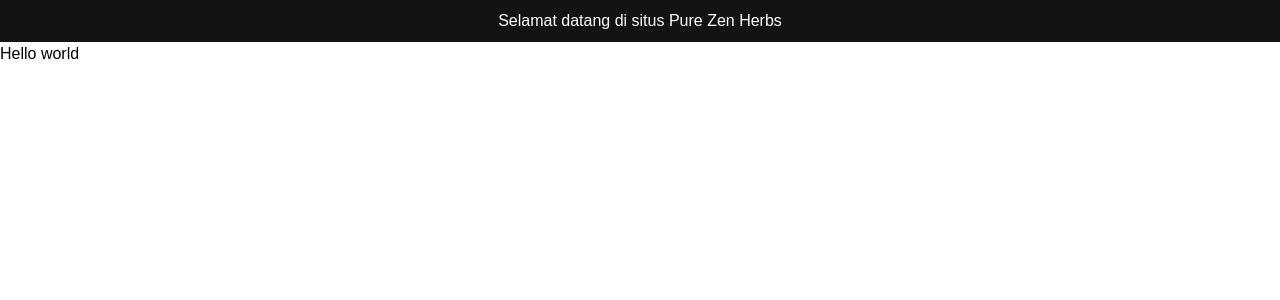
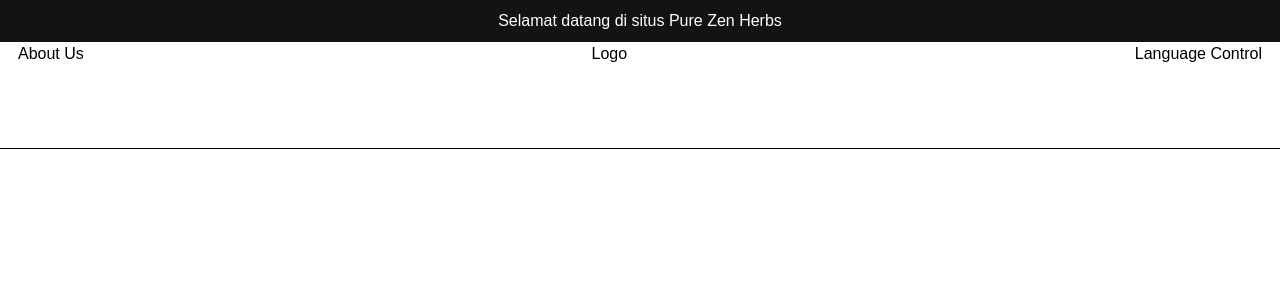
Before and after one commit to naprirfan/purezenherbs, a React (Create React App) app: page / in a window 1280 px wide. Shown: the top 300 px of the page. Built offline with nearby package versions, Linux system fonts and the light colour scheme; the HTML template or start-up script is replaced by a standard one.

Commit message:
Add header layout

```diff
--- a/src/components/header/Header.tsx
+++ b/src/components/header/Header.tsx
@@ -1,10 +1,13 @@
-
 export const Header = () => {
   return (
     <header className="w-full">
       <section className="bg-charcoal text-white text-center p-1">Selamat datang di situs Pure Zen Herbs</section>
-      <section className="h-12 bg-white border-b-charcoal">
-                Hello world
+      <section className="h-12 bg-white border-b flex justify-center">
+        <div className="container px-2 flex justify-between">
+            <div>About Us</div>
+            <div>Logo</div>
+            <div>Language Control</div>
+        </div>
       </section>
     </header>
   )
--- a/tailwind.config.js
+++ b/tailwind.config.js
@@ -17,6 +17,7 @@ module.exports = {
       '1': '9px',
       '2': '18px',
       '3': '27px',
+      '4': '36px',
       '12': '107px',
     }
   },
```
